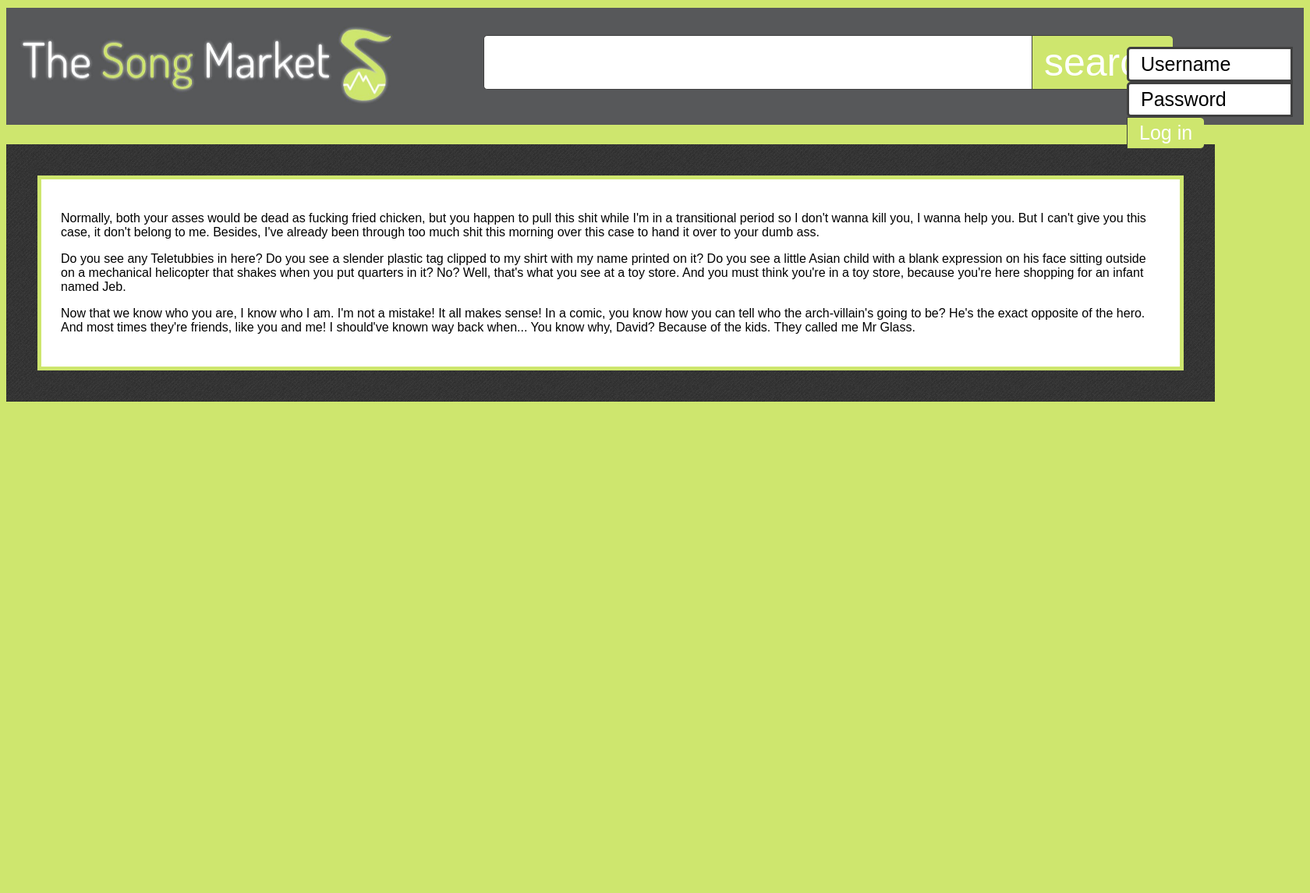
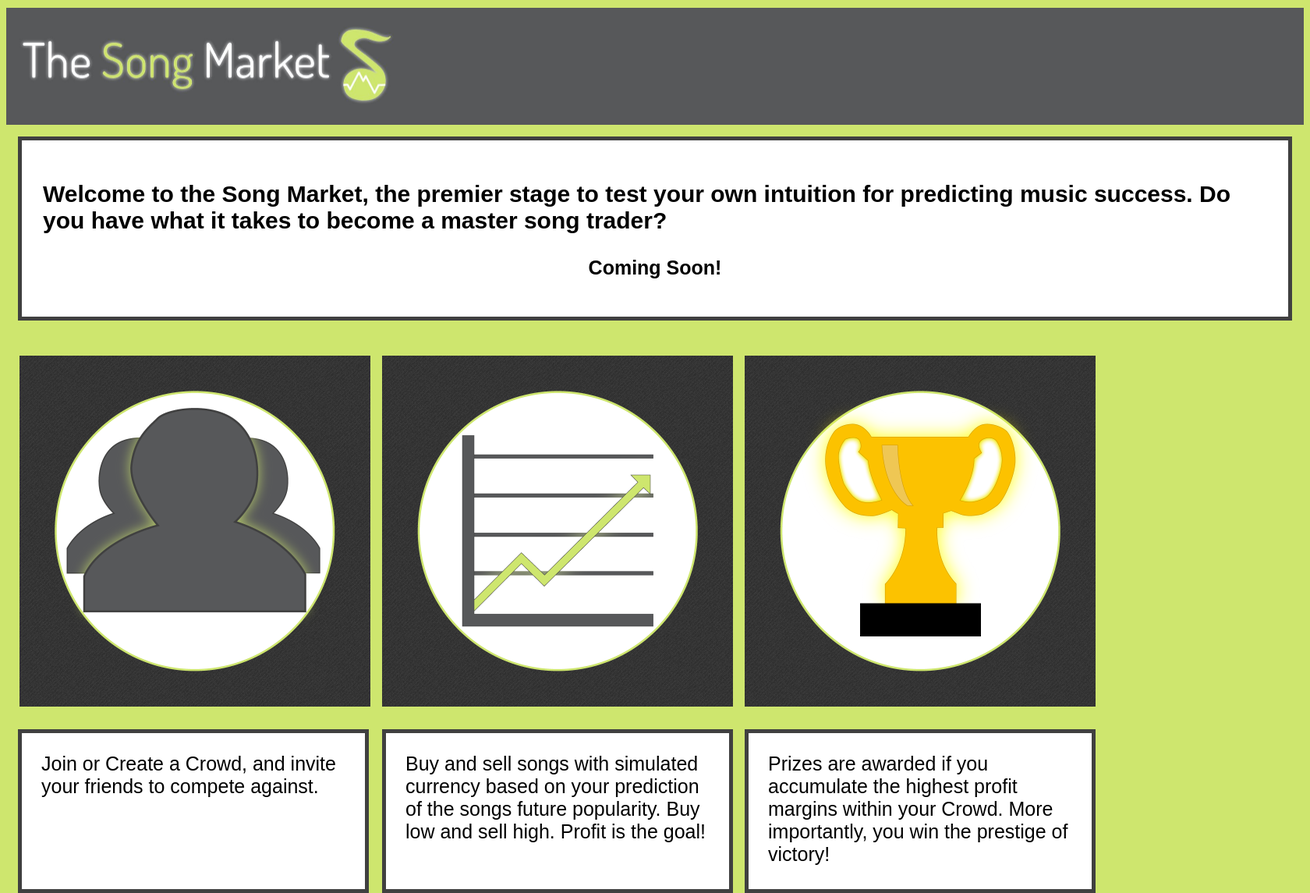
Before and after one commit to amanda-ubben/songmarket, a PHP site: page / in a window 1680 px wide. Shown: the whole page at 78% size. Before the commit the page ends 515 px from the top, so only its background shows below. Run offline with PHP 8.4, Linux system fonts and the light colour scheme.

Commit message:
landing page and graphics

```diff
--- a/css/main2.css
+++ b/css/main2.css
@@ -4,6 +4,18 @@ body{
 	background-color:#cee66e;
 	font-family:Arial, Helvetica, sans-serif;
 	margin-top:10px;
+}
+h1{
+	font-size:30px;
+	padding:2px;
+}
+h2{
+	font-size:25px;
+	text-align:center;
+	padding:2px;
+}
+#welcome{
+	border:5px solid #404040;
 }
 #sidebar{
 	background-color:#57585a;
@@ -34,7 +46,7 @@ body{
 	color:#FFF;
 }
 article{
-	background:url(../../songmarket/img/debut_dark/debut_dark.png);
+	background:url(../img/debut_dark/debut_dark.png);
 	margin: 25px 15px 15px 0px;
 	padding:25px;
 	width:1500px;
@@ -94,6 +106,57 @@ ul{
 	list-style-type:none;
 	margin-top:65px;
 	heigth:134px;
+}
+#crowd{
+	position:absolute;
+	left:20px;
+	height:400px;
+	width:400px;
+	border: 5px solid #cee66e;
+}
+#crowd img{
+	height:400px;
+	width:400px;
+}
+#arrow{
+	position:absolute;
+	left: 485px;
+	height:400px;
+	width:400px;
+	border: 5px solid #cee66e;
+}
+#arrow img{
+	height:400px;
+	width:400px;
+}
+#trophy{
+	position:absolute;
+	left: 950px;
+	height:400px;
+	width:400px;
+	border: 5px solid #cee66e;
+}
+#trophy img{
+	height:400px;
+	width:400px;
+}
+.textbox{
+	height:150px;
+	width:390px;
+	position:absolute;
+	top:920px;
+	font-size:25px;
+	border:5px solid #404040;
+}
+p{
+	padding:0px;
+	margin:0px;
+}
+#gameinfo{
+	left:475px;
+}
+#winninginfo{
+	left:940px;
 }
 #tfheader{
 		background-color:#57585a;
--- a/index.html
+++ b/index.html
@@ -2,14 +2,14 @@
 <html xmlns="http://www.w3.org/1999/xhtml">
 <head>
 <meta http-equiv="Content-Type" content="text/html; charset=UTF-8" />
-<link rel="stylesheet" href="/css/main2.css" />
-<title>The Song Market Mock Up page</title>
+<link rel="stylesheet" href="css/main2.css" />
+<title>Main Page</title>
 </head>
 
 <body>
 	<div id="head">
 	<header>
-        <img id="logo" alt="The Song Market" src="/img/The_Song_Market_finished_logo_ (1).JPG" />
+        <img id="logo" alt="The Song Market" src="img/The_Song_Market_finished_logo_ (1).JPG" />
 	<!--/*<nav id="mainNav">
 		<ul>
     		<li><a href="#">Home</a></li>
@@ -19,7 +19,8 @@
         	<li><a href="#">Charts</a></li>
     	</ul>
 	</nav>*/-->
-    <div id="tfheader">
+
+ <!--/*   <div id="tfheader">
 		<form id="tfnewsearch" method="get" action="http://www.google.com">
 		        <input type="text" class="tftextinput" name="q" size="21" maxlength="120"><input type="submit" value="search" class="tfbutton">
 		</form>
@@ -27,19 +28,32 @@
 	</div>
     <div id="login">
     	<form id="cred">
-        	<input type="text" class="loginput" name="user" size="10" maxlength="20" value="Username"/><input type="text" class="loginput" name="pass" size="10" maxlength="15" value="Password"/><input type="submit" value="Log in" class="loginbtn"/>
+        	<input type="text" class="loginput" name="user" size="10" maxlength="20" value="Username"/><input type="text" class="loginput" name="pass" size="10" maxlength="15" value="Password"/><input type="submit" value="Log in" class="loginbtn"/><input type="submit" value="Sign up" class="signupbtn"/>
         </form>
-     </div>
+     </div>*/-->
    </header>
-  </div>
-	<article id=test>
-		<section id=test2>
-    		<p>Normally, both your asses would be dead as fucking fried chicken, but you happen to pull this shit while I'm in a transitional period so I don't wanna kill you, I wanna help you. But I can't give you this case, it don't belong to me. Besides, I've already been through too much shit this morning over this case to hand it over to your dumb ass.</p>
-
-			<p>Do you see any Teletubbies in here? Do you see a slender plastic tag clipped to my shirt with my name printed on it? Do you see a little Asian child with a blank expression on his face sitting outside on a mechanical helicopter that shakes when you put quarters in it? No? Well, that's what you see at a toy store. And you must think you're in a toy store, because you're here shopping for an infant named Jeb.</p>
-
-			<p>Now that we know who you are, I know who I am. I'm not a mistake! It all makes sense! In a comic, you know how you can tell who the arch-villain's going to be? He's the exact opposite of the hero. And most times they're friends, like you and me! I should've known way back when... You know why, David? Because of the kids. They called me Mr Glass.</p>
-      	</section>
-	</article>
+   </div>
+  <section id='welcome'>
+  	<h1>Welcome to the Song Market, the premier stage to test your own intuition for predicting music success. Do you have what it takes to become a master song trader?</h1>
+    	<h2>Coming Soon!</h2>
+    </section>
+    <article id="crowd">
+    	<img alt="crowds" src="img/crowd.png" />
+     </article>
+      <article id="arrow">
+        <img  alt="stock arrow" src="img/arrow.png" />
+       </article>
+       <article id="trophy">
+         <img  alt="trophy" src="img/trophy.png" />
+    </article>
+    <section id='crowdinfo' class='textbox'>
+    	<p>Join or Create a Crowd, and invite your friends to compete against.</p>
+    </section>
+    <section id='gameinfo'class='textbox'>
+        <p>Buy and sell songs with simulated currency based on your prediction of the songs future popularity. Buy low and sell high. Profit is the goal!</p>
+        </section>
+        <section id='winninginfo' class='textbox'>
+        <p>Prizes are awarded if you accumulate the highest profit margins within your Crowd. More importantly, you win the prestige of victory!</p>
+    </section>
 </body>
 </html>
```
Also changed, not shown: main.html (+19 -17 lines), img/arrow.png (added), img/crowd.png (added), img/trophy.png (added).
